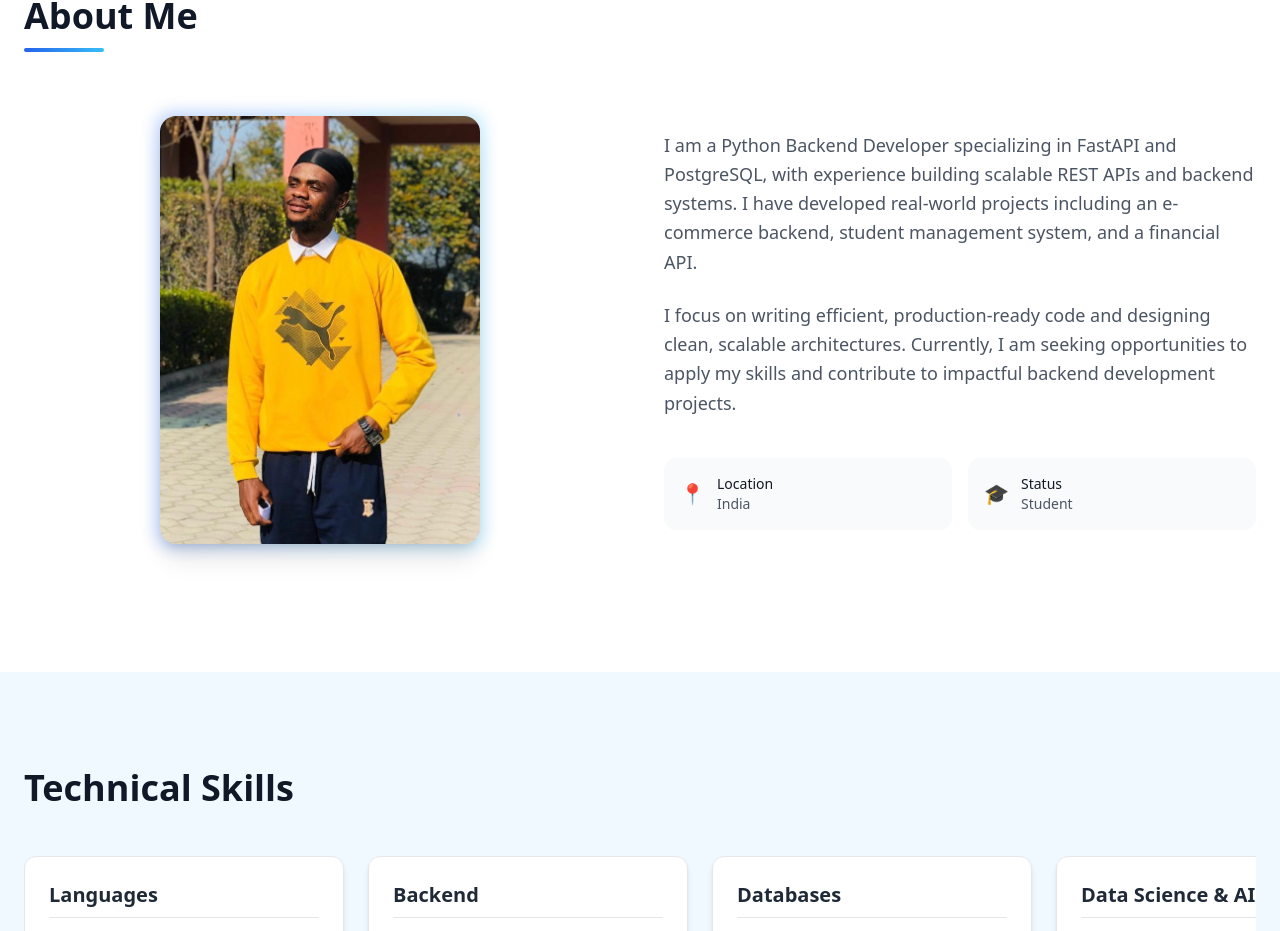
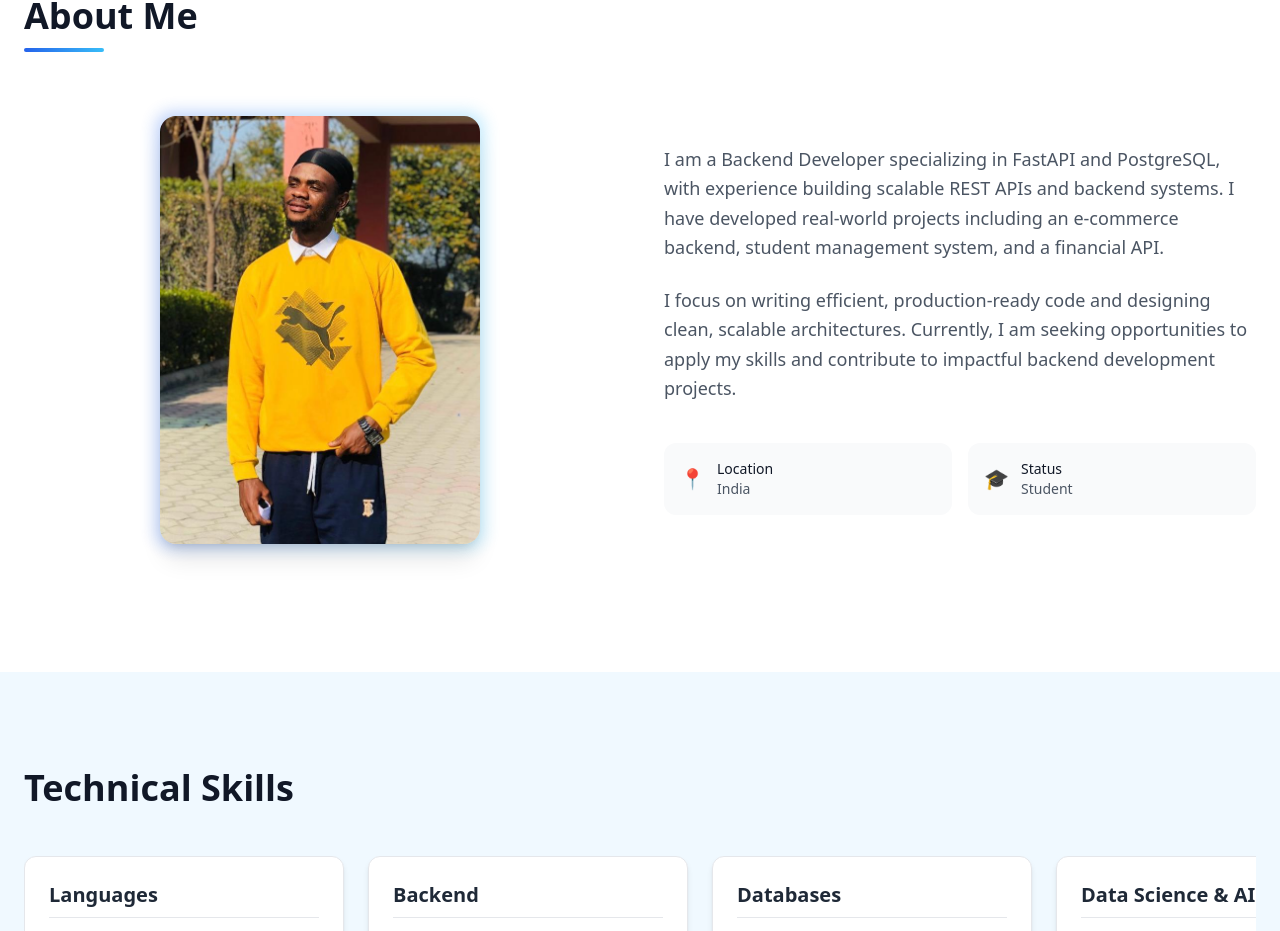
Before and after one commit to Kpellehboy/portfolio, a Next.js app: page / in a window 1280 px wide. Shown: the part 993-1924 px from the top of the page. Built offline with nearby package versions, Linux system fonts and the light colour scheme.

Commit message:
change job

```diff
--- a/app/components/About.jsx
+++ b/app/components/About.jsx
@@ -34,7 +34,7 @@ export default function About() {
           {/* Text Content */}
           <div className="space-y-6">
             <p className="text-lg text-gray-600 dark:text-gray-400 leading-relaxed">
-              I am a Python Backend Developer specializing in FastAPI and PostgreSQL, with experience building scalable REST APIs and backend systems. I have developed real-world projects including an e-commerce backend, student management system, and a financial API.
+              I am a Backend Developer specializing in FastAPI and PostgreSQL, with experience building scalable REST APIs and backend systems. I have developed real-world projects including an e-commerce backend, student management system, and a financial API.
             </p>
 
             <p className="text-lg text-gray-600 dark:text-gray-400 leading-relaxed">
```
